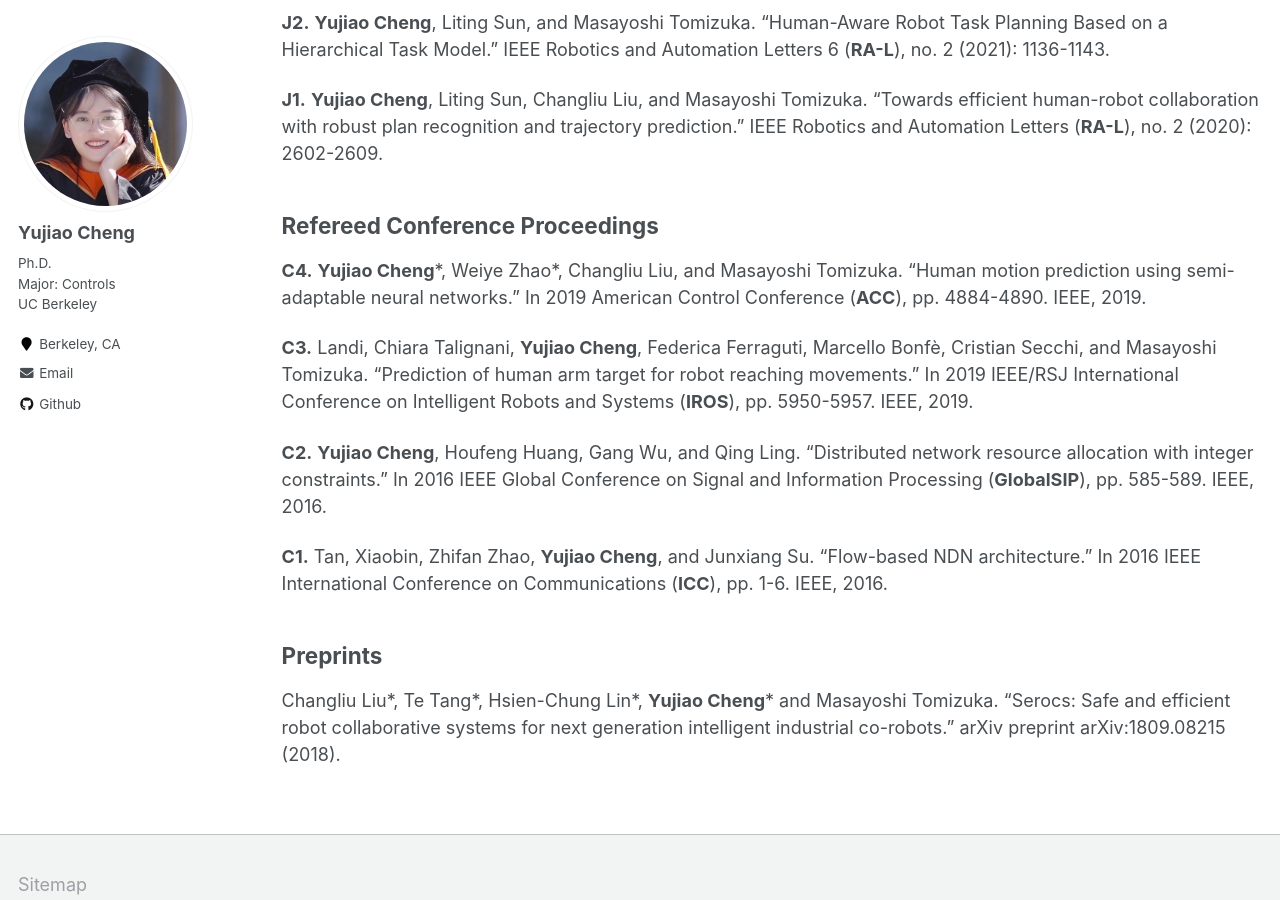
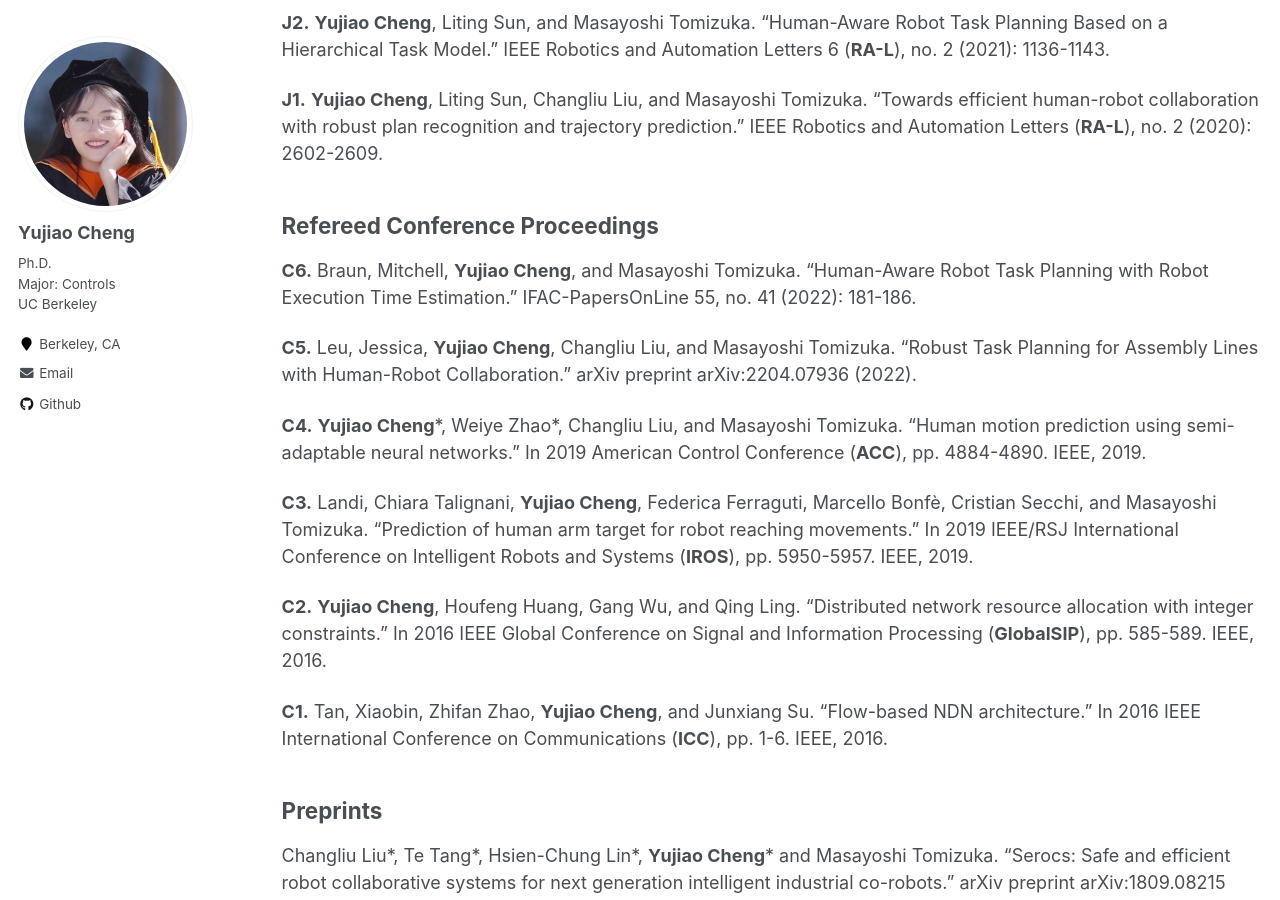
Before and after one commit to YujiaoCheng/YujiaoCheng.github.io, a Jekyll site: the page built from _pages/publications.md, in a window 1280 px wide and 900 px high, scrolled down 305 px. Built offline with Jekyll 4.4.1, drawn with Linux system fonts in a browser that asks for light colours.

Commit message:
new paper

```diff
--- a/_pages/publications.md
+++ b/_pages/publications.md
@@ -25,6 +25,10 @@ author_profile: true
 
 ## Refereed Conference Proceedings
 
+**C6.** Braun, Mitchell, **Yujiao Cheng**, and Masayoshi Tomizuka. "Human-Aware Robot Task Planning with Robot Execution Time Estimation." IFAC-PapersOnLine 55, no. 41 (2022): 181-186.
+
+**C5.** Leu, Jessica,  **Yujiao Cheng**, Changliu Liu, and Masayoshi Tomizuka. "Robust Task Planning for Assembly Lines with Human-Robot Collaboration." arXiv preprint arXiv:2204.07936 (2022).
+
 **C4.** **Yujiao Cheng**\*, Weiye Zhao\*, Changliu Liu, and Masayoshi Tomizuka. "Human motion prediction using semi-adaptable neural networks." In 2019 American Control Conference (**ACC**), pp. 4884-4890. IEEE, 2019.
 
 **C3.** Landi, Chiara Talignani, **Yujiao Cheng**, Federica Ferraguti, Marcello Bonfè, Cristian Secchi, and Masayoshi Tomizuka. "Prediction of human arm target for robot reaching movements." In 2019 IEEE/RSJ International Conference on Intelligent Robots and Systems (**IROS**), pp. 5950-5957. IEEE, 2019.
```
Also changed, not shown: _pages/about.md (+0 -2 lines), 2 other files.
